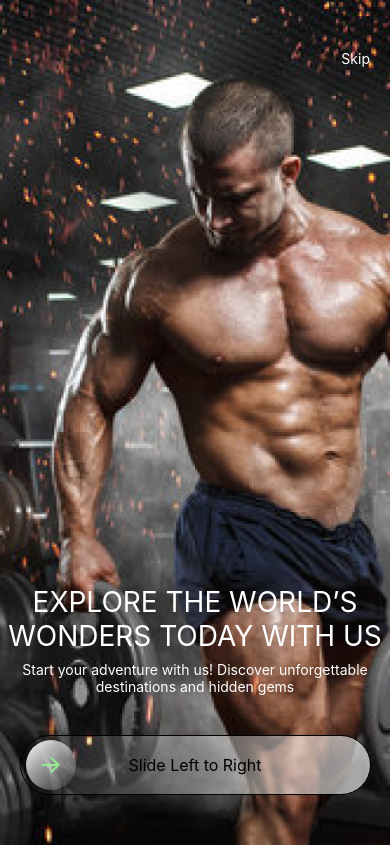
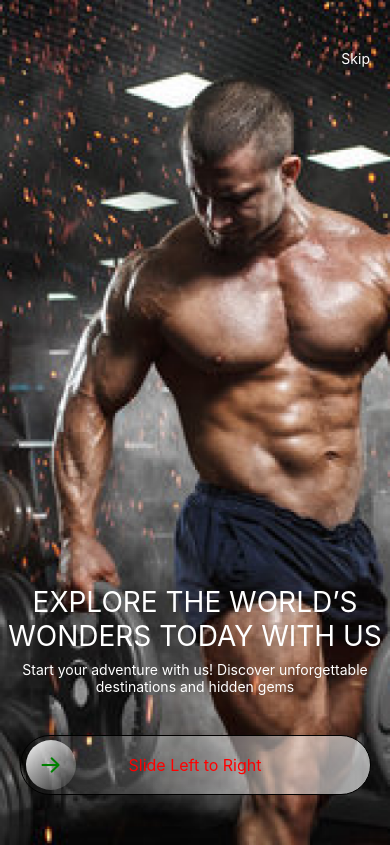
Before and after one commit to Fahadayyaz/balanced-workout, a React Native app: screen /Splash1 in a window 390 px wide. Built offline with nearby package versions, Linux system fonts and the light colour scheme.

Commit message:
Swipe.js slide button updated

```diff
--- a/components/SwipeButton.js
+++ b/components/SwipeButton.js
@@ -1,5 +1,5 @@
+import React, { useRef } from "react";
 import { Animated, Dimensions, PanResponder, Text, View } from "react-native";
-import { memo, useRef } from "react";
 import { AntDesign } from "@expo/vector-icons";
 import { LinearGradient } from "expo-linear-gradient";
 
@@ -8,11 +8,7 @@ const BUTTON_WIDTH = 50;
 const SWIPE_THRESHOLD = 100;
 const MAX_X = windowWidth * 0.9 - BUTTON_WIDTH - 10; // Adjusted for padding and margins
 
-const SwipeButton = ({
-  callback = () => {
-    console.log("Swipe callback");
-  },
-}) => {
+const SwipeButton = ({ callback = () => console.log("Swipe callback") }) => {
   const pan = useRef(new Animated.ValueXY()).current;
 
   const panResponder = useRef(
@@ -41,6 +37,12 @@ const SwipeButton = ({
     })
   ).current;
 
+  // Dynamically change text color based on pan.x
+  const textColor = pan.x.interpolate({
+    inputRange: [0, MAX_X],
+    outputRange: ["red", "green"],
+  });
+
   return (
     <LinearGradient
       colors={["transparent", "#ffffffa0"]}
@@ -56,19 +58,23 @@ const SwipeButton = ({
         justifyContent: "center",
       }}
     >
-      <Text
+      <Animated.Text
         style={{
           position: "absolute",
-          color: "black",
+          color: textColor, // Apply dynamic color here
           fontSize: 16,
           alignSelf: "center",
         }}
       >
         Slide Left to Right
-      </Text>
+      </Animated.Text>
       <Animated.View
         style={[
-          { position: "absolute", left: 5, transform: [{ translateX: pan.x }] },
+          {
+            position: "absolute",
+            left: 5,
+            transform: [{ translateX: pan.x }],
+          },
         ]}
         {...panResponder.panHandlers}
       >
@@ -86,7 +92,7 @@ const SwipeButton = ({
           <AntDesign
             name="arrowright"
             size={24}
-            color="lightgreen"
+            color="green"
             style={{ alignSelf: "center" }}
           />
         </LinearGradient>
@@ -95,4 +101,4 @@ const SwipeButton = ({
   );
 };
 
-export default memo(SwipeButton);
+export default React.memo(SwipeButton);
```
